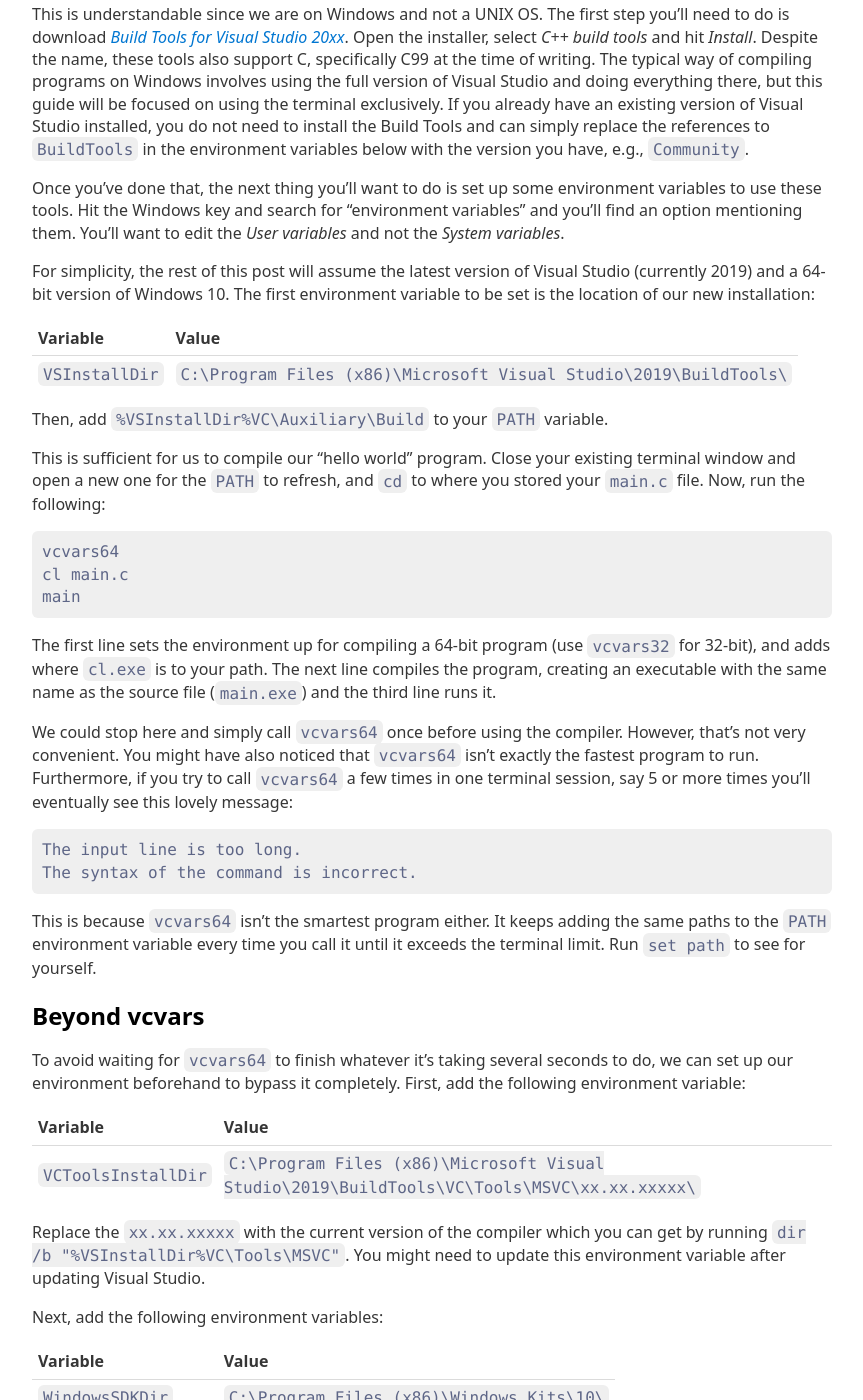
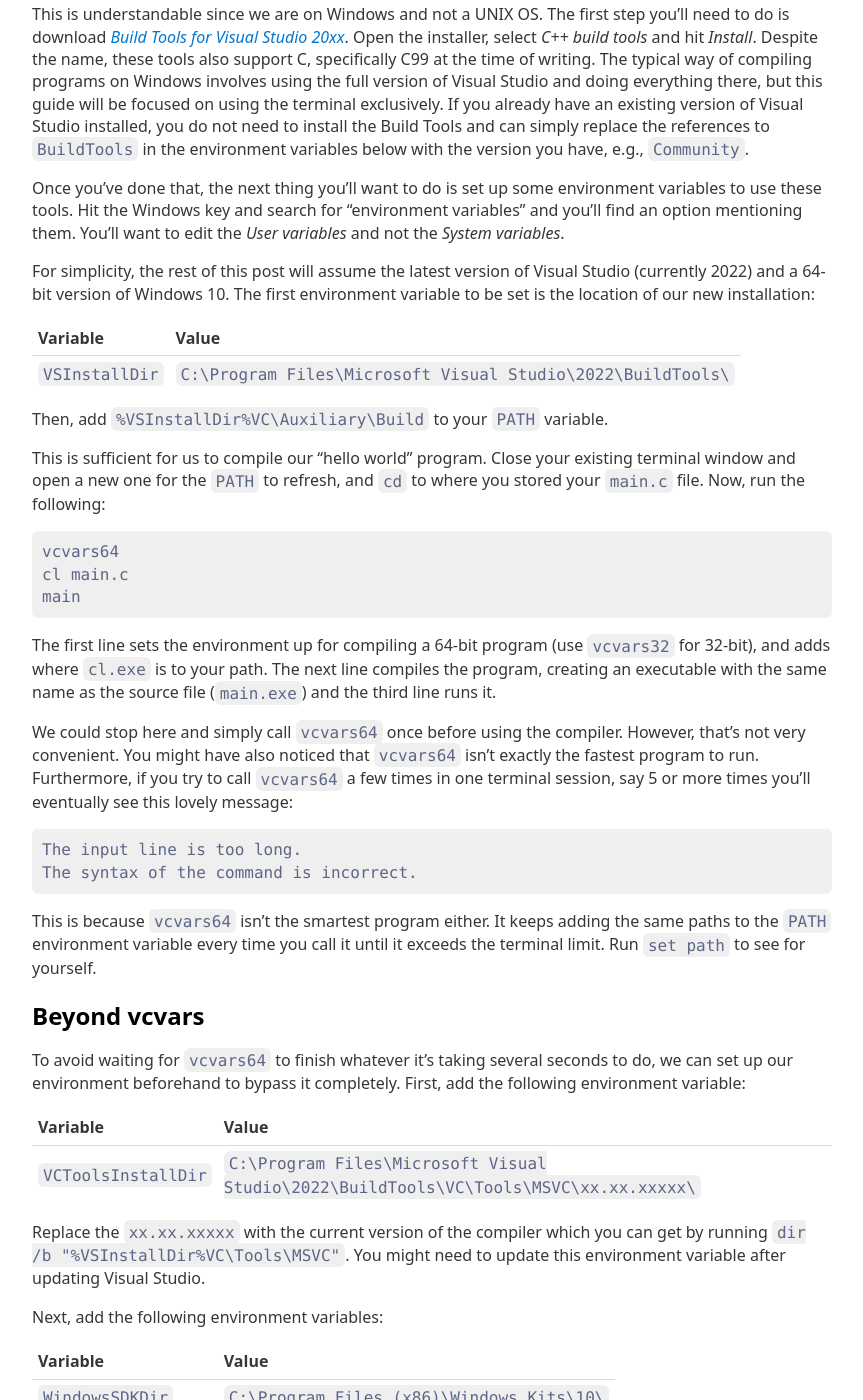
Before and after one commit to mohd-akram/blog, a Jekyll site: the page built from _posts/2020-02-14-a-guide-to-compiling-programs-on-windows.md, in a window 1280 px wide and 1400 px high, scrolled down 699 px. Shown: the whole window, without its empty margins (208-1071 px from the left). Built offline with Jekyll 4.4.1, drawn with Linux system fonts in a browser that asks for light colours; our own code applies the rules of GitHub Pages for plain Markdown files; comment, search, counter and statistics services are not loaded.

Commit message:
Update post

```diff
--- a/_posts/2020-02-14-a-guide-to-compiling-programs-on-windows.md
+++ b/_posts/2020-02-14-a-guide-to-compiling-programs-on-windows.md
@@ -53,12 +53,12 @@
 to edit the *User variables* and not the *System variables*.
 
 For simplicity, the rest of this post will assume the latest version of Visual
-Studio (currently 2019) and a 64-bit version of Windows 10. The first
+Studio (currently 2022) and a 64-bit version of Windows 10. The first
 environment variable to be set is the location of our new installation:
 
 | Variable       | Value |
 |----------------|-------|
-| `VSInstallDir` | `C:\Program Files (x86)\Microsoft Visual Studio\2019\BuildTools\` |
+| `VSInstallDir` | `C:\Program Files\Microsoft Visual Studio\2022\BuildTools\` |
 
 Then, add `%VSInstallDir%VC\Auxiliary\Build` to your `PATH` variable.
 
@@ -101,7 +101,7 @@
 
 | Variable            | Value |
 |---------------------|-------|
-| `VCToolsInstallDir` | `C:\Program Files (x86)\Microsoft Visual Studio\2019\BuildTools\VC\Tools\MSVC\xx.xx.xxxxx\`
+| `VCToolsInstallDir` | `C:\Program Files\Microsoft Visual Studio\2022\BuildTools\VC\Tools\MSVC\xx.xx.xxxxx\`
 
 Replace the `xx.xx.xxxxx` with the current version of the compiler which you
 can get by running `dir /b "%VSInstallDir%VC\Tools\MSVC"`. You might need to
```
